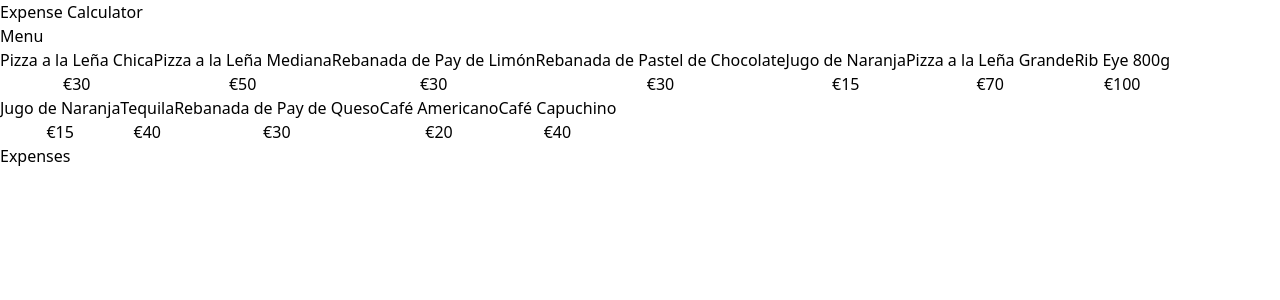
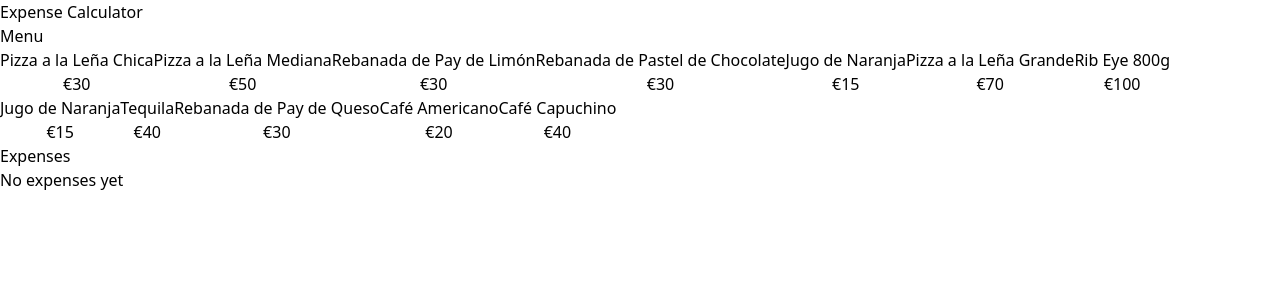
Before and after one commit to laylarodas/calculator-app, a React (Vite) app: page / in a window 1280 px wide. Shown: the top 300 px of the page. Built offline with nearby package versions, Linux system fonts and the light colour scheme.

Commit message:
creating order component

```diff
--- a/src/App.tsx
+++ b/src/App.tsx
@@ -1,11 +1,12 @@
 import { MenuItem } from './components/MenuItem'
+import { OrderContents } from './components/OrderContents';
 import { menuItems } from './data/db'
 import useOrder from './hooks/useOrder'
 
 
 function App() {
 
-  const { addItem } = useOrder();
+  const { order, addItem } = useOrder();
 
   return (
     <>
@@ -30,8 +31,10 @@
 
         </div>
 
-        <div>
-          <h2>Expenses</h2>
+        <div className=' border border-dashed border-slate-300 p-5 rounded-lg'>
+          <OrderContents
+            order={order}
+          />
         </div>
       </main>
     </>
--- /dev/null
+++ b/src/components/OrderContents.tsx
@@ -0,0 +1,27 @@
+import { OrderItem } from '../types';
+
+type OrderContentsProps = {
+    order: OrderItem[];
+};
+
+
+export const OrderContents = ({order} : OrderContentsProps ) => {
+  return (
+    <div>
+        <h2 className='font-black text-4xl'>Expenses</h2>
+        <div className=' space-y-3 mt-5'>
+            {
+                order.length === 0 ? <p className='text-gray-500 text-center'>No expenses yet</p>
+                : (
+                    order.map(item => (
+                        <div key={item.id} className='flex justify-between'>
+                            <p>{item.name} x {item.quantity}</p>
+                            <p>€{item.price * item.quantity}</p>
+                        </div>
+                    ))
+                )
+            }
+        </div>
+    </div>
+  )
+}
--- a/src/hooks/useOrder.ts
+++ b/src/hooks/useOrder.ts
@@ -30,6 +30,7 @@
 
 
     return {
+        order,
         addItem
     }
 }
```
